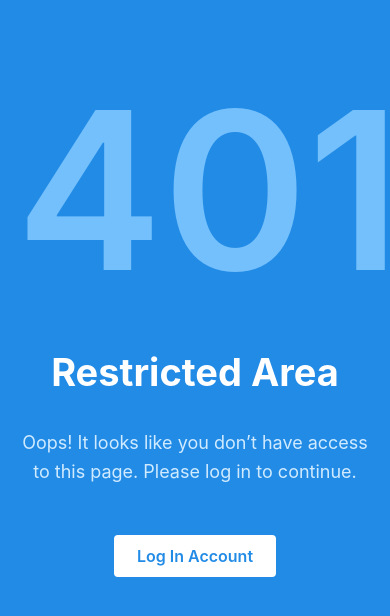
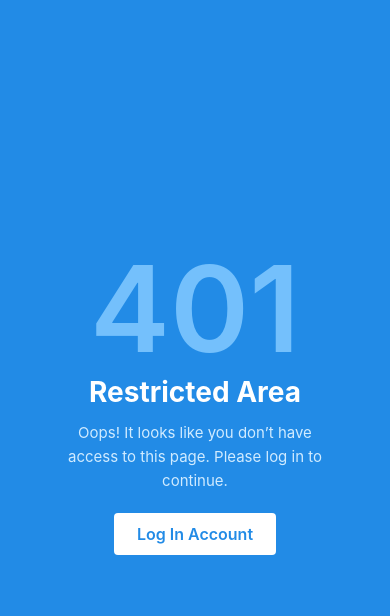
Before and after one commit to CSIhelp/Stewrd_CalamansiPie, a React (Vite) app in the folder client/: page /unauthorizedAcess in a window 390 px wide. Shown: the top 616 px of the page. Built offline with nearby package versions, Linux system fonts and the light colour scheme.

Commit message:
Responsiveness : Restricted Area Page

```diff
--- a/client/src/pages/Authentication/Authentication.css
+++ b/client/src/pages/Authentication/Authentication.css
@@ -3,6 +3,7 @@
   padding-bottom: 120px;
   background-color: var(--mantine-color-blue-filled);
   height: 100vh;
+  overflow-y: hidden;
 }
 
 .UnauthorizedLabel{
@@ -27,3 +28,25 @@ font-weight: 700 !important;
   margin-bottom: calc(var(--mantine-spacing-xl) * 1.5);
   color: var(--mantine-color-blue-1);
 }
+
+@media (max-width : 720px ){
+  .UnauthorizedContainer{
+    align-items: center;
+    display: flex;
+
+  }
+  .UnauthorizedLabel {
+      font-size: 120px;
+      margin-bottom: 5px;
+  }
+  .UnauthorizedTitle {
+     font-size: 28px;
+
+  }
+  .UnauthorizedDescription  {
+    font-size: 15px;
+    margin-top: 10px;
+    margin-bottom: 20px;
+    width: 70vw;
+  }
+}
```
